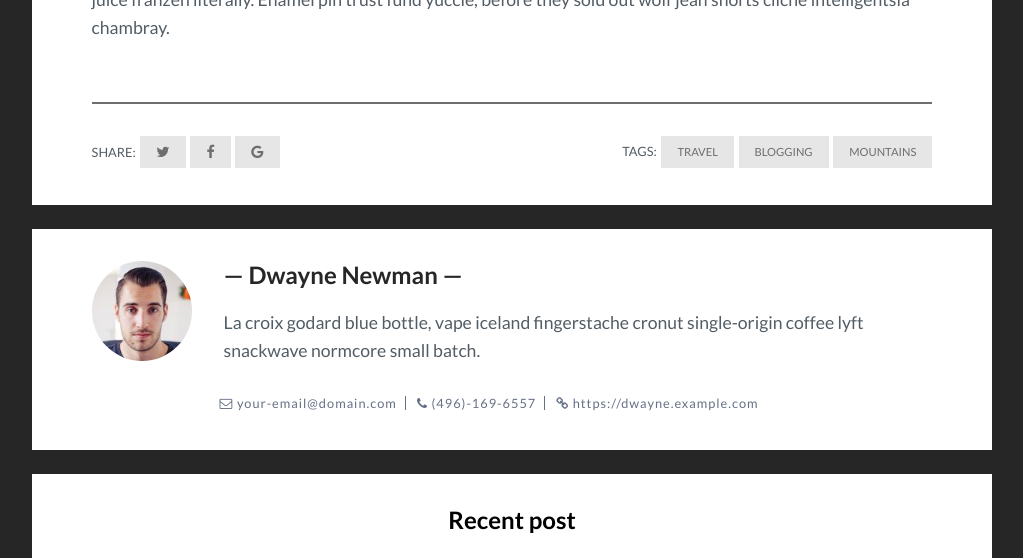
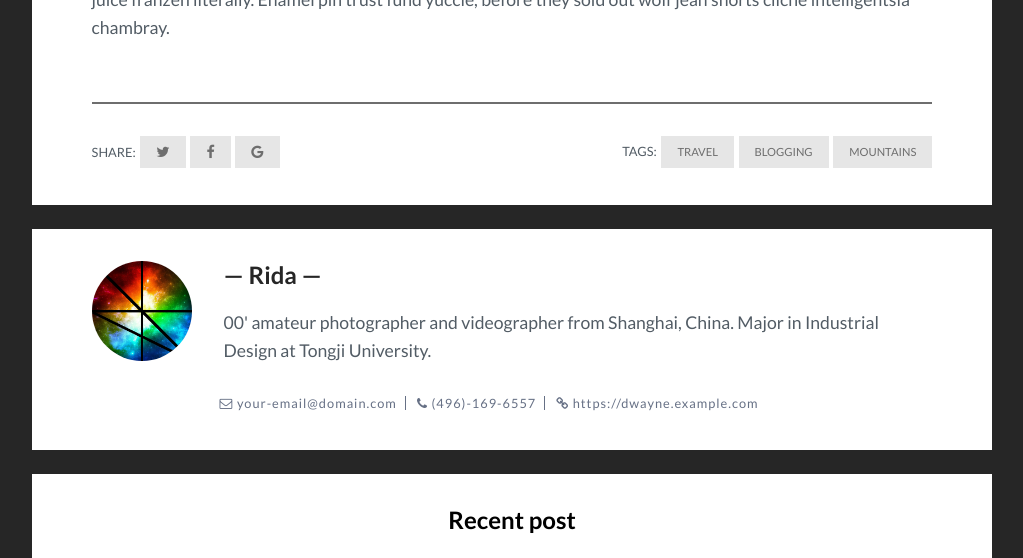
Before and after one commit to Rida2000/rida2000.github.io, a Jekyll site: the page built from _posts/2020-10-02-the-masses-of-shanghai.markdown, in a window 1280 px wide and 900 px high, scrolled down 1727 px, cut to the strip 0-558 px from the top of the window. Shown: the whole strip, without its empty margins (128-1151 px from the left). Built offline with Jekyll 4.4.1, drawn with Linux system fonts in a browser that asks for light colours; comment, search, counter and statistics services are not loaded.

Commit message:
about update
face img and discription

```diff
--- a/_layouts/post.html
+++ b/_layouts/post.html
@@ -43,8 +43,8 @@ layout: default
         <img src="{{site.baseurl}}/assets/img/{% if site.author-pic %}{{ site.author-pic }}{% endif %}" alt="Author face">
       </div>
       <div class="author_info">
-        <h2 class="author_title">{% if site.author-name %}{{site.author-name}}{% else %}Dwayne Newman{% endif %}</h2>
-        <p class="author_subtitle">{% if site.about-author %}{{site.about-author}}{% else %}La croix godard blue bottle, vape iceland fingerstache cronut single-origin coffee lyft snackwave normcore small batch.{% endif %}</p>
+        <h2 class="author_title">{% if site.author-name %}{{site.author-name}}{% else %}Rida{% endif %}</h2>
+        <p class="author_subtitle">{% if site.about-author %}{{site.about-author}}{% else %}00' amateur photographer and videographer from Shanghai, China. Major in Industrial Design at Tongji University.{% endif %}</p>
         <div class="author_social">
           {% if site.email %}
           <span class="author_email"><i class="fa fa-envelope-o" aria-hidden="true"></i> <a href="mailto:{{site.email}}">{{site.email}}</a></span>
```
Also changed, not shown: assets/img/avatar.jpg (deleted), assets/img/face.jpg.
